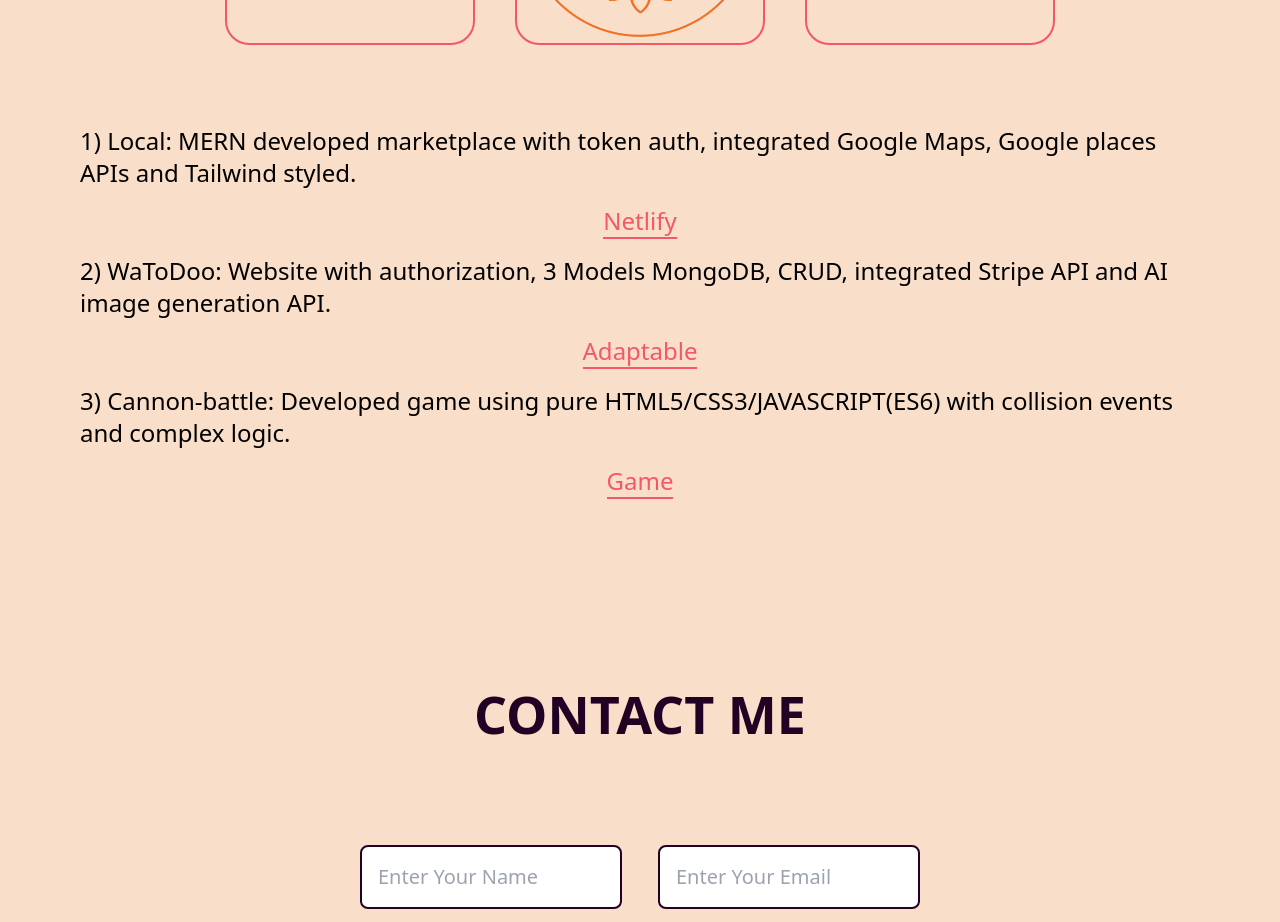
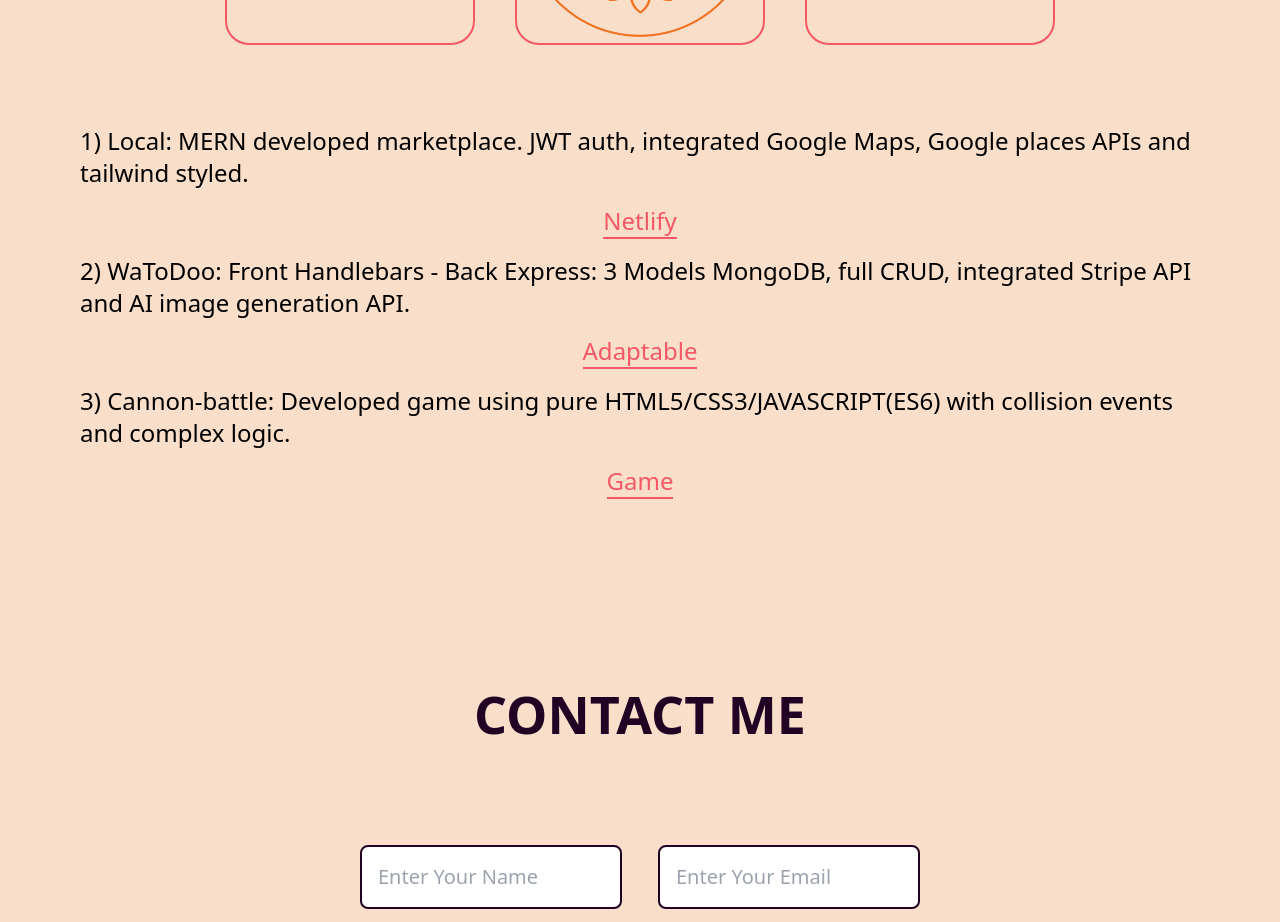
Before and after one commit to lexasv97/project5-portfolio, a React (Vite) app: page / in a window 1280 px wide. Shown: the part 2400-3322 px from the top of the page. Built offline with nearby package versions, Linux system fonts and the light colour scheme.

Commit message:
12th commit

```diff
--- a/src/components/Projects.jsx
+++ b/src/components/Projects.jsx
@@ -22,7 +22,7 @@ const Projects = () => {
             <div className='pt-20 text-2xl'>
                 <div>
                     <div className='flex flex-col'>
-                        <span>1) Local: MERN developed marketplace with token auth, integrated Google Maps, Google places APIs and Tailwind styled.</span>
+                        <span>1) Local: MERN developed marketplace. JWT auth, integrated Google Maps, Google places APIs and tailwind styled.</span>
                         <span className='flex justify-center py-4 text-pink'>
                             <Link className='border-b-2 hover:text-green hover:border-green' to="https://local-services.netlify.app/">Netlify</Link>
                             </span>
@@ -30,7 +30,7 @@ const Projects = () => {
                 </div>
                 <div>
                     <div className='flex flex-col'>
-                        <span>2) WaToDoo: Website with authorization, 3 Models MongoDB, CRUD, integrated Stripe API and AI image generation API.</span>
+                        <span>2) WaToDoo: Front Handlebars - Back Express: 3 Models MongoDB, full CRUD, integrated Stripe API and AI image generation API.</span>
                         <span className='flex justify-center py-4 text-pink'>
                             <Link className='border-b-2 hover:text-green hover:border-green' to="https://project2-watodoo.adaptable.app/">Adaptable</Link>
                             </span>
```
